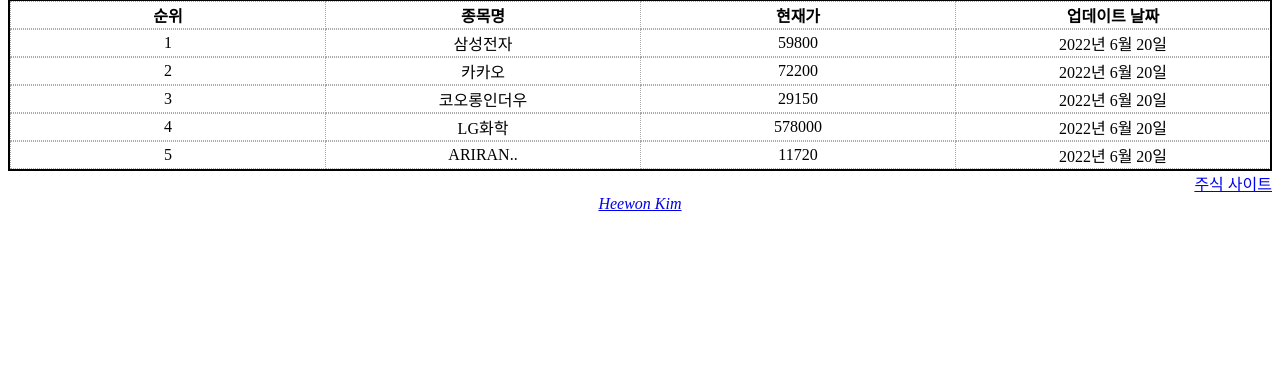
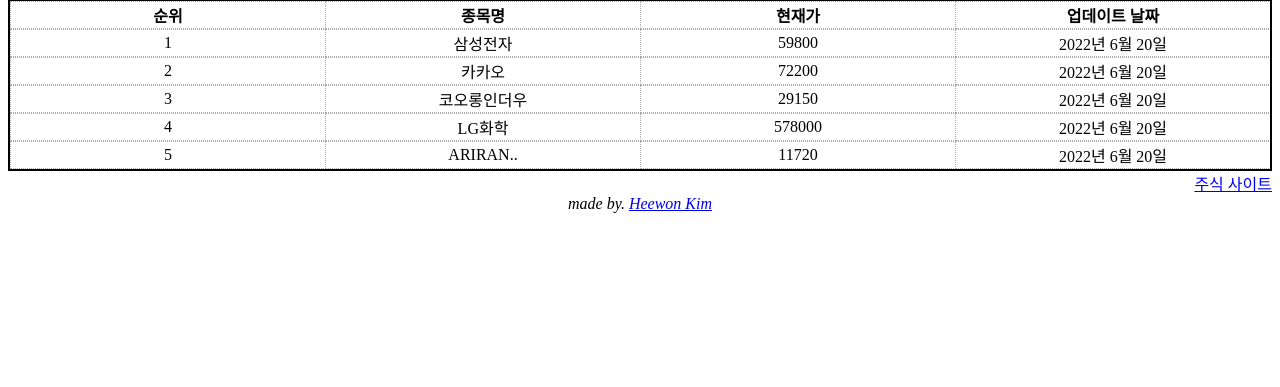
Before and after one commit to heewon916/2022_Django_Project, a Django app: template mysite/templates/stock/index.html in a window 1280 px wide. Shown: the part 136-523 px from the top of the page. Run offline with Django 4.2, Linux system fonts and the light colour scheme; the template is opened without the code that fills it: values that come from a table or form of the project are taken from there, others are empty; data comes from the database, SQL or seed files in the repository; both versions use the stored data as it was after the commit; some libraries are stand-ins or nearby versions.

Commit message:
modify index.html;

```diff
--- a/mysite/templates/stock/index.html
+++ b/mysite/templates/stock/index.html
@@ -58,6 +58,7 @@
     <a href="https://finance.naver.com/">주식 사이트</a>
   </div>
   <div class="madeby">
+    made by.
     <a href="https://github.com/heewon916/2022_Django_Project">Heewon Kim</a>
   </div>
   {% endblock%}
```
Also changed, not shown: mysite/db.sqlite3.
